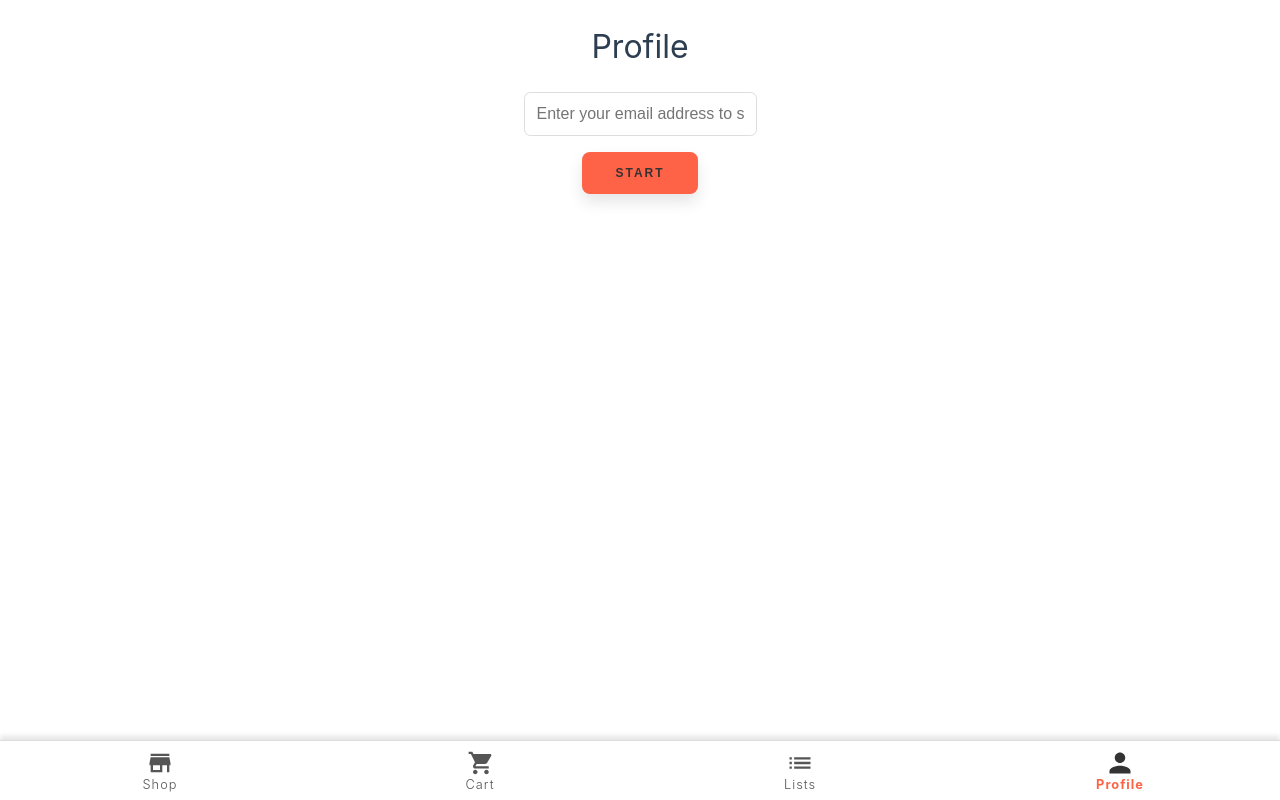
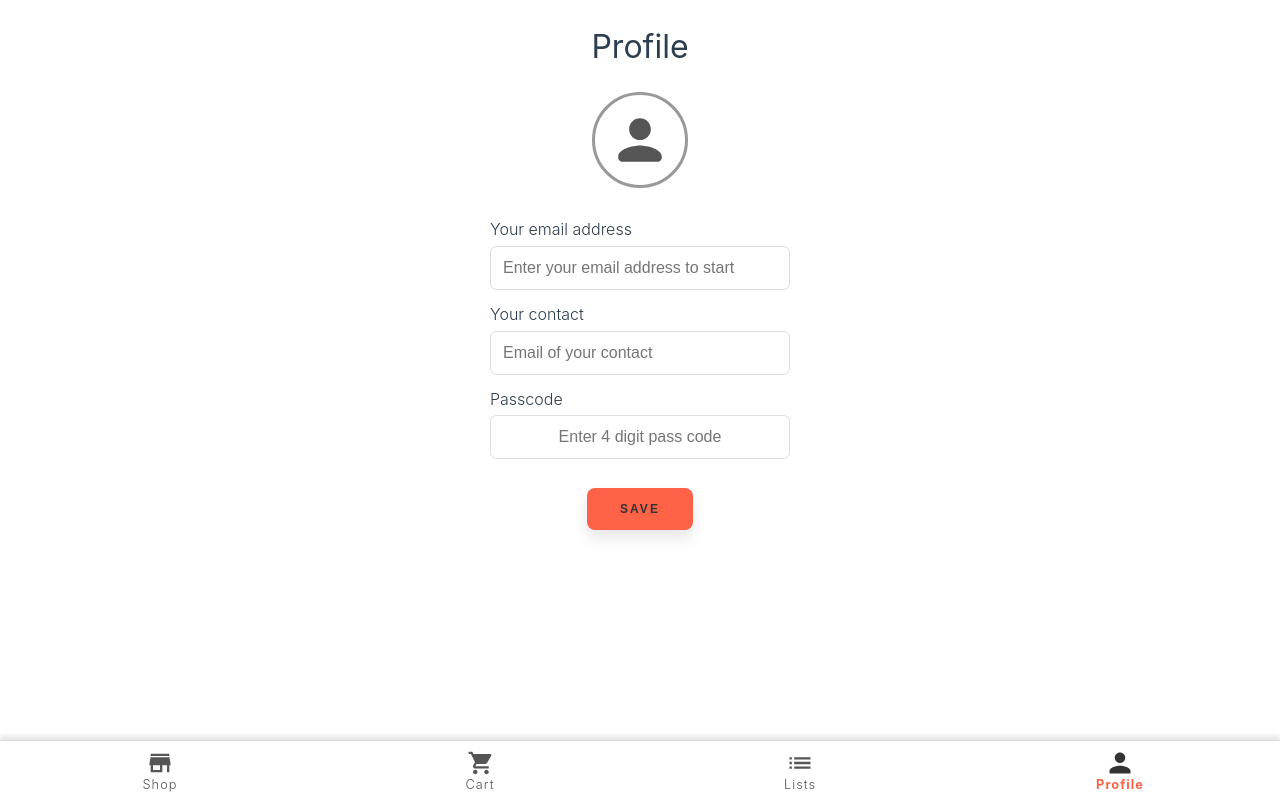
Before and after one commit to huseyinozyilmaz/pazar, a Vue app: page /profile in a window 1280 px wide. Built offline with nearby package versions, Linux system fonts and the light colour scheme.

Commit message:
Design of profile page

```diff
--- a/src/assets/css/default.css
+++ b/src/assets/css/default.css
@@ -29,7 +29,7 @@ h2 {
 	cursor: pointer;
 }
 
-input[type=text], input[type=password] {
+input[type=text], input[type=password], input[type=email] {
 	padding: 0.75rem;
 	font-size: 1rem;
 	border-radius: 0.4rem;
@@ -37,7 +37,7 @@ input[type=text], input[type=password] {
 	outline: none;
 }
 
-input[type=text]:focus, input[type=password]:focus {
+input[type=text]:focus, input[type=password]:focus, input[type=email]:focus {
 	border:1px solid tomato;
 }
 .form-control {
--- a/src/router/index.js
+++ b/src/router/index.js
@@ -19,11 +19,6 @@ const routes = [
     component: () => import(/* webpackChunkName: "about" */ '../views/About.vue')
   },
   {
-    path: '/passcode',
-    name: 'passcode',
-    component: () => import(/* webpackChunkName: "passcode" */ '../views/Passcode.vue')
-  },
-  {
     path: '/shopping-lists',
     name: 'shopping-lists',
     component: () => import(/* webpackChunkName: "shopping-lists" */ '../views/ShoppingLists.vue')
@@ -32,11 +27,6 @@ const routes = [
     path: '/new-shopping-list',
     name: 'new-shopping-list',
     component: () => import(/* webpackChunkName: "create-list" */ '../views/NewShoppingList.vue')
-  },
-  {
-    path: '/create-shopping-list',
-    name: 'create-shopping-list',
-    component: () => import(/* webpackChunkName: "create-shopping-list" */ '../views/ShoppingLists.vue')
   },
   {
     path: '/shop',
--- a/src/store/index.js
+++ b/src/store/index.js
@@ -8,6 +8,7 @@ export default new Vuex.Store({
   state: {
     user: localStorage.getItem('u') ? atob(localStorage.getItem('u')) : '',
     pin: null,
+    contact: localStorage.getItem('c') ? atob(localStorage.getItem('c')) : '',
     shoppingLists: [],
     status: 'Ready',
     shop: {},
@@ -17,6 +18,10 @@ export default new Vuex.Store({
     SET_USER(state, user) {
       state.user = user
       localStorage.setItem('u', btoa(user))
+    },
+    SET_CONTACT(state, contact) {
+      state.contact = contact
+      localStorage.setItem('c', btoa(contact))
     },
     SET_PIN(state, pin) {
       state.pin = pin
@@ -46,6 +51,9 @@ export default new Vuex.Store({
     fetchUser(context) {
       context.commit('SET_USER', localStorage.getItem('u'))
     },
+    fetchContact(context) {
+      context.commit('SET_CONTACT', localStorage.getItem('c'))
+    },
     async fetchShop(context) {
       context.commit('SET_STATUS', 'Loading')
       let { data } = await Axios.get('/json/shop.json')
--- a/src/views/Passcode.vue
+++ /dev/null
@@ -1,81 +0,0 @@
-<template>
-  <div class="passcode">
-    <Welcome />
-    <form autocomplete="off">
-      <input type="password" class="passcode-digit" @keypress="isNumber($event)" @keyup.delete="onDelete($event)" @keyup.esc="reset" v-model="d1" autofocus ref="d" />
-      <input type="password" class="passcode-digit" @keypress="isNumber($event)" @keyup.delete="onDelete($event)" @keyup.esc="reset" v-model="d2"/>
-      <input type="password" class="passcode-digit" @keypress="isNumber($event)" @keyup.delete="onDelete($event)" @keyup.esc="reset" v-model="d3"/>
-      <input type="password" class="passcode-digit" @keypress="isNumber($event)" @keyup.delete="onDelete($event)" @keyup.esc="reset" v-model="d4"/>
-    </form>
-    <button class="btn btn-large" @click="onGoClicked" ref="go">Go</button>
-  </div>
-</template>
-
-<script>
-import Welcome from "@/components/Welcome.vue";
-
-export default {
-  name: "passcode",
-  data() {
-    return {
-      d1: '',
-      d2: '',
-      d3: '',
-      d4: ''
-    }
-  },
-  components: {
-    Welcome
-  },
-  methods: {
-    onGoClicked() {
-      if (this.d1 && this.d2 && this.d3 && this.d4) {
-        this.$store.commit('SET_PIN', this.d1 + this.d2 + this.d3 + this.d4)
-        this.$router.push({ name:'shopping-lists'})
-      }
-    },
-    isNumber: function(evt) {
-      evt = (evt) ? evt : window.event;
-      var charCode = (evt.which) ? evt.which : evt.keyCode;
-      if (evt.target.value || evt.target.value.length > 0) {
-        evt.preventDefault();
-      }
-      else if (charCode > 31 && (charCode < 48 || charCode > 57)) {
-        evt.preventDefault();
-      } else {
-        if(evt.target.nextElementSibling) {
-          evt.target.nextElementSibling.focus()
-        }
-        return true;
-      }
-    },
-    onDelete(evt) {
-      if (evt.target.previousElementSibling) {
-        evt.target.previousElementSibling.focus()
-      }
-    },
-    reset() {
-      this.d1 = ''
-      this.d2 = ''
-      this.d3 = ''
-      this.d4 = ''
-      this.$refs.d.focus();
-    }
-  },
-  mounted() {
-    this.$refs.d.focus();
-  }
-};
-</script>
-<style scoped>
-form {
-  margin-bottom: 25px;
-}
-.passcode-digit {
-  width: 50px;
-  margin-right: 10px;
-  font-size: 2rem;
-  padding: 5px 0;
-  text-align: center
-}
-</style>
--- a/src/views/Profile.vue
+++ b/src/views/Profile.vue
@@ -1,24 +1,37 @@
 <template>
   <div class="profile">
     <h1>Profile</h1>
-    <p>
-      <input type="text" class="form-control" placeholder="Enter your email address to start" v-model="user">
-    </p>
-    <button class="btn btn-large" :disabled="!user" @click="onStartClick">Start</button>
+    <header><PersonIcon class="icon"/></header>
+    <form>
+      <div>
+        <label for="user-email">Your email address</label>
+        <input type="email" class="form-control" placeholder="Enter your email address to start" v-model="user">
+      </div>
+      <div>
+        <label for="user-contact">Your contact</label>
+        <input type="email" class="form-control" placeholder="Email of your contact" v-model="contact">
+      </div>
+      <div>
+        <label for="user-passcode">Passcode</label>
+        <input type="password" class="form-control passcode" placeholder="Enter 4 digit pass code" v-model="passcode">
+      </div>
+    </form>
+    <button class="btn btn-large" :disabled="!user" @click="onSave">Save</button>
 
   </div>
 </template>
 
 <script>
+import PersonIcon from '@/icons/PersonIcon.vue'
+
 export default {
   name: "profile",
-  data() {
-    return {
-
-    }
+  components: {
+    PersonIcon
   },
   methods: {
-    onGetStarted() {
+    onSave() {
+      this.$store.commit('SET_PIN', this.passcode)
       this.$router.push({ name: 'shopping-lists'})
     }
   },
@@ -30,8 +43,52 @@ export default {
       set (value) {
         this.$store.commit('SET_USER', value)
       }
+    },
+    contact: {
+      get () {
+        return this.$store.state.contact
+      },
+      set (value) {
+        this.$store.commit('SET_CONTACT', value)
+      }
+    },
+    passcode: {
+      get () {
+        return this.$store.state.pin
+      },
+      set (value) {
+        this.$store.commit('SET_PIN', value)
+      }
     }
   }
 }
 
 </script>
+
+<style scoped>
+.icon {
+  max-height: 96px;
+  max-width: 96px;
+  fill: #555;
+  border: 3px solid #999;
+  border-radius: 50%;
+  padding: 1rem;
+}
+label {
+  display: block;
+  width: 100%;
+  text-align: left;
+  padding: .4rem 0;
+}
+form {
+  max-width: 300px;
+  margin: 3% auto;
+}
+input {
+  width: 100%;
+  margin-bottom: 0.5rem;
+}
+.passcode {
+  text-align: center;
+}
+</style>
```
